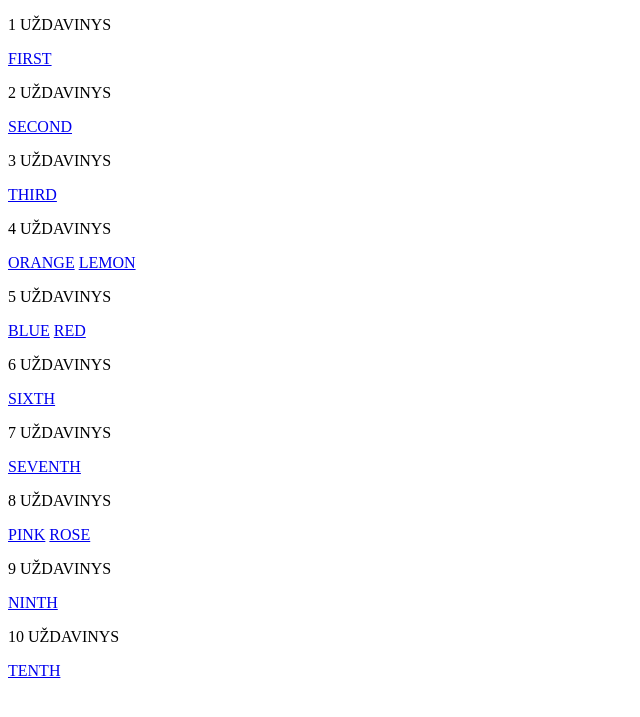
After one commit to baroniunas91/PHP_ND7_WEB_Mechanika, a PHP site: page /BIT/ in a window 1280 px wide. The commit adds this page. Shown: the top 717 px of the page, without its empty margins (0-640 px from the left). Run offline with PHP 8.4, Linux system fonts and the light colour scheme.

Commit message:
tenth task done

```diff
--- /dev/null
+++ b/index.html
@@ -0,0 +1,46 @@
+<!DOCTYPE html>
+<html lang="en">
+
+<head>
+    <meta charset="UTF-8">
+    <meta name="viewport" content="width=device-width, initial-scale=1.0">
+    <title>ND7_WEB_Mechanika</title>
+</head>
+
+<body>
+    <p>1 UŽDAVINYS</p>
+    <a href="http://localhost/BIT/ND7_WEB_Mechanika/first.php">FIRST</a>
+    <br>
+    <p>2 UŽDAVINYS</p>
+    <a href="http://localhost/BIT/ND7_WEB_Mechanika/second.php">SECOND</a>
+    <br>
+    <p>3 UŽDAVINYS</p>
+    <a href="http://localhost/BIT/ND7_WEB_Mechanika/third.php">THIRD</a>
+    <br>
+    <p>4 UŽDAVINYS</p>
+    <a href="http://localhost/BIT/ND7_WEB_Mechanika/orange.php">ORANGE</a>
+    <a href="http://localhost/BIT/ND7_WEB_Mechanika/lemon.php">LEMON</a>
+    <br>
+    <p>5 UŽDAVINYS</p>
+    <a href="http://localhost/BIT/ND7_WEB_Mechanika/blue.php">BLUE</a>
+    <a href="http://localhost/BIT/ND7_WEB_Mechanika/red.php">RED</a>
+    <br>
+    <p>6 UŽDAVINYS</p>
+    <a href="http://localhost/BIT/ND7_WEB_Mechanika/sixth.php">SIXTH</a>
+    <br>
+    <p>7 UŽDAVINYS</p>
+    <a href="http://localhost/BIT/ND7_WEB_Mechanika/seventh.php">SEVENTH</a>
+    <br>
+    <p>8 UŽDAVINYS</p>
+    <a href="http://localhost/BIT/ND7_WEB_Mechanika/pink.php">PINK</a>
+    <a href="http://localhost/BIT/ND7_WEB_Mechanika/rose.php">ROSE</a>
+    <br>
+    <p>9 UŽDAVINYS</p>
+    <a href="http://localhost/BIT/ND7_WEB_Mechanika/ninth.php">NINTH</a>
+    <br>
+    <p>10 UŽDAVINYS</p>
+    <a href="http://localhost/BIT/ND7_WEB_Mechanika/tenth.php">TENTH</a>
+    <br>
+</body>
+
+</html>
--- a/second.php
+++ b/second.php
@@ -1,5 +1,7 @@
 <?php
 echo '2) ----------------------------------------------------------------------------------------------------';
+echo '<br>';
+echo 'Į URL eilutę įrašykite: ?color=ff1234';
 echo '<br>';
 echo '<br>';
 // Sukurti puslapį panašų į 1 uždavinį, tiktai antro linko su perduodamu kintamuoju nedarykite,
--- a/sixth.php
+++ b/sixth.php
@@ -18,9 +18,9 @@ if (!empty($_POST)) {
 
 <body style="background-color: <?= $color ?>">
     <form action="" method="get">
-        <button name="get" value="green" type="submit" style="color: black; background-color: white; padding: 5px 20px; border-radius: 5px; border: 1px solid black;">GET</button>
+        <button name="get" type="submit" style="color: black; background-color: white; padding: 5px 20px; border-radius: 5px; border: 1px solid black;">GET</button>
     </form>
     <form action="" method="post">
-        <button name="post" value="yellow" type="submit" style="color: black; background-color: white; padding: 5px 20px; border-radius: 5px; border: 1px solid black;">POST</button>
+        <button name="post" type="submit" style="color: black; background-color: white; padding: 5px 20px; border-radius: 5px; border: 1px solid black;">POST</button>
     </form>
 </body>
--- a/third.php
+++ b/third.php
@@ -15,7 +15,7 @@ if (isset($_GET['color'])) {
 
 <body style="background-color: <?= $color ?? 'none' ?>">
     <form action="" method="get">
-        <label>Įveskite spalvą arba rgb kodą:</label>
+        <label>Įveskite spalvą:</label>
         <br>
         <input type="text" name="color">
         <button href="http://localhost/BIT/ND7_WEB_Mechanika/third.php" type="submit" style="color: black; background-color: white; padding: 5px 20px; border-radius: 5px; border: 1px solid black;">Nustatyti</button>
```
Also changed, not shown: tenth.php (added, +41 -0 lines).
